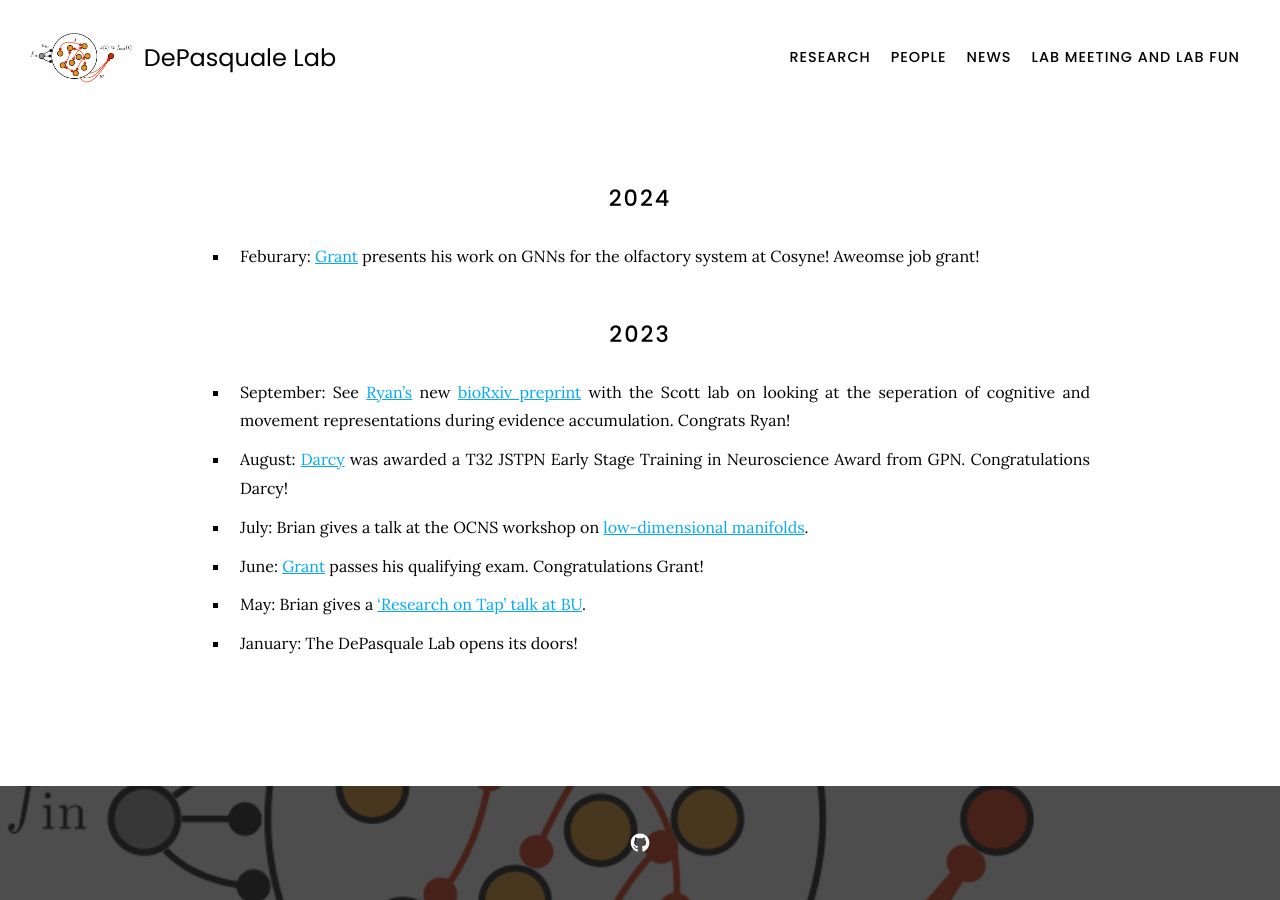
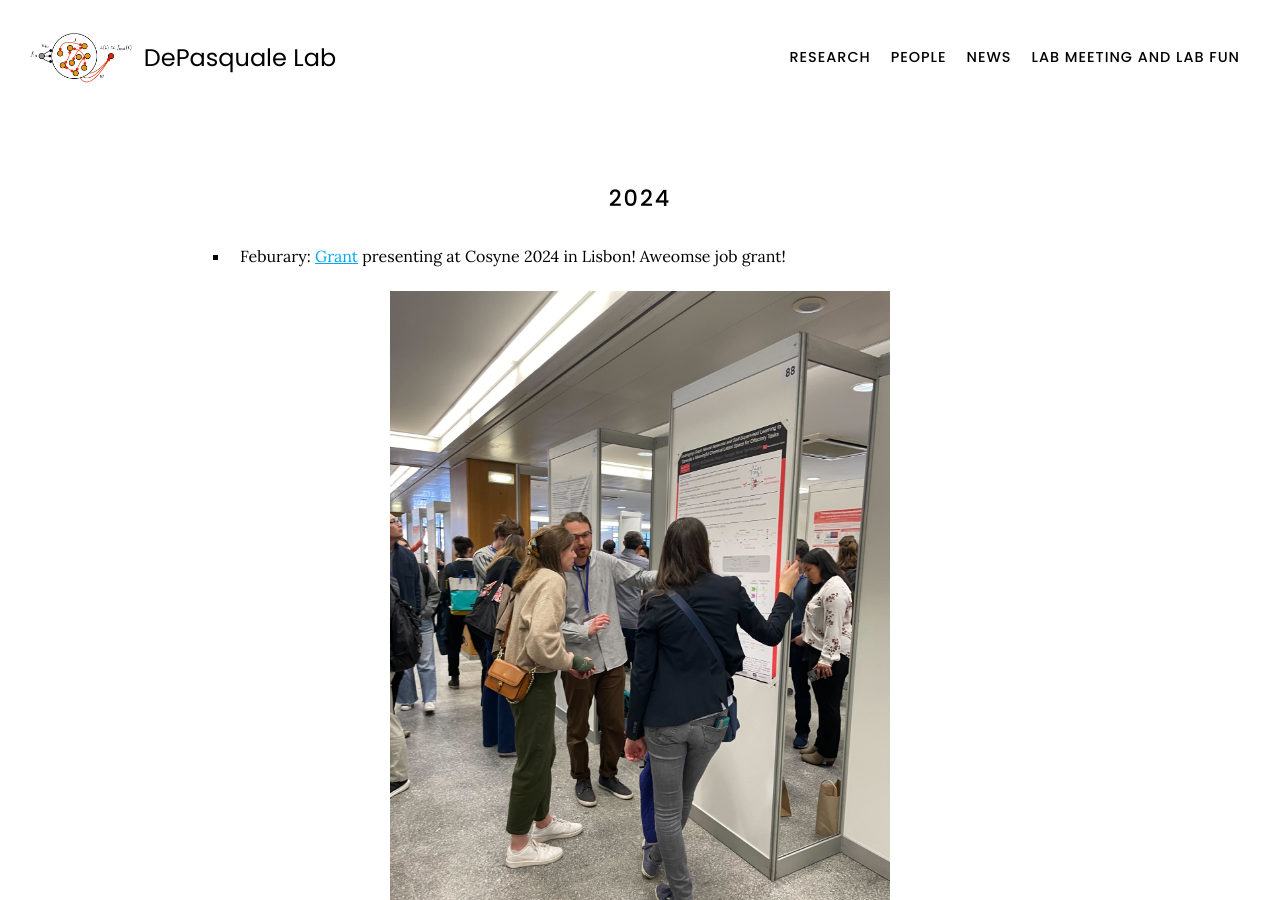
Before and after one commit to GrantMcConachie/depasquale-lab.github.io, a Jekyll site: the page built from news/index.md, in a window 1280 px wide and 900 px high. Built offline with Jekyll 4.4.1, drawn with Linux system fonts in a browser that asks for light colours; nearby versions of some CDN libraries; a style sheet for code colours, icons or effects is not loaded.

Commit message:
few more fixes

```diff
--- a/news/index.md
+++ b/news/index.md
@@ -6,7 +6,12 @@ nav:
 
 2024
 ======
-* Feburary: [Grant](https://depasquale-lab.github.io/members/Grant-Mcconachie.html) presents his work on GNNs for the olfactory system at Cosyne! Aweomse job grant!
+
+* Feburary: [Grant](https://depasquale-lab.github.io/members/Grant-Mcconachie.html) presenting at Cosyne 2024 in Lisbon! Aweomse job grant!
+
+<div style="text-align: center;">
+  <img src="/images/IMG_4208.jpg" width="500">
+</div>
 
 2023
 ======
```
Also changed, not shown: current_events/index.md (+0 -5 lines).
